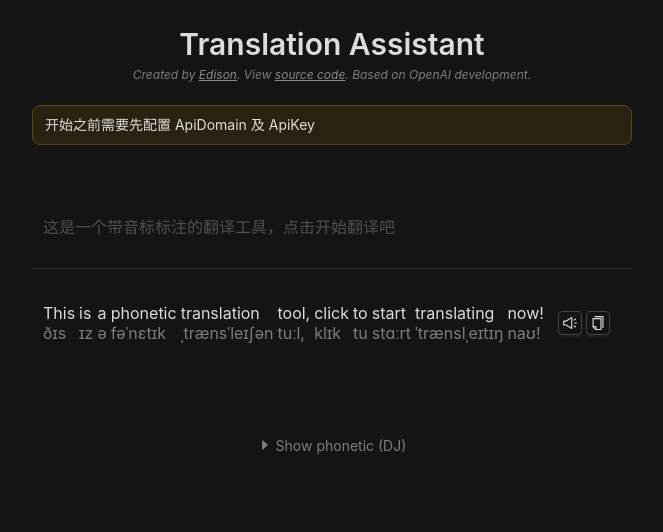
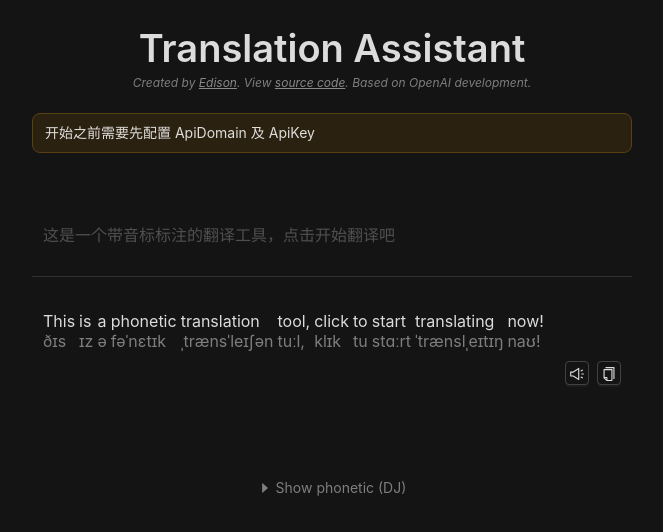
Before and after one commit to HttpStatusOK/translation-assistant, a React (Create React App) app: page / in a window 1280 px wide. Shown: the top 532 px of the page, without its empty margins (308-971 px from the left). Built offline with nearby package versions, Linux system fonts and the light colour scheme.

Commit message:
UI updated

```diff
--- a/src/App.js
+++ b/src/App.js
@@ -1,9 +1,16 @@
 import TextArea from "antd/es/input/TextArea";
-import {Alert, Button, Collapse, Divider, Space, Spin, Tooltip, Typography} from "antd";
+import {Alert, Button, Collapse, Divider, Popover, Space, Spin, Tooltip, Typography} from "antd";
 import {useEffect, useRef, useState} from "react";
 import {useSearchParams} from 'react-router-dom';
 import {isMobile} from 'react-device-detect';
-import {CaretDownOutlined, CaretRightOutlined, CopyOutlined, SoundOutlined} from "@ant-design/icons";
+import {
+  CaretDownOutlined,
+  CaretRightOutlined,
+  CopyOutlined,
+  LoadingOutlined,
+  RedoOutlined,
+  SoundOutlined
+} from "@ant-design/icons";
 import ClipboardJS from "clipboard";
 
 const API_PATH = "/v1/chat/completions";
@@ -44,7 +51,7 @@ const ASSISTANT_PROMPT = `
 字段 "b"：值是一个数组，包含一组对象。每个对象代表一个单词的信息，包含以下字段：
 "w": 代表翻譯成英文後的英語单词，注意：必须翻译成英文
 "p": 代表这个单词的音标，注意：必须是英文单词音标
-"z": 代表这个单词的中文翻译
+"z": 代表这个单词的中文直接翻译，不用关联上下文
 
 1. 请将json压缩后再返回，不要加上任何格式修飾，我只需要返回能被解析的json。
 2. 我犯過很多错误，请不要再犯了：
@@ -212,7 +219,15 @@ function App() {
             }}
           />
           <Divider orientation="right"/>
-          <TranslationDisplay data={resultJSON} loading={loading} />
+          <TranslationDisplay
+            data={resultJSON}
+            loading={loading}
+            isInit={init}
+            retry={() => {
+              setResultJSON(null);
+              fetchData(inputValue);
+            }}
+          />
         </div>
         <div style={{textAlign: "center"}}>
           <div style={{minHeight: 80}}></div>
@@ -242,7 +257,7 @@ function App() {
 const Header = () => {
   return (
     <div style={{ textAlign: "center" }}>
-      <Typography.Title level={2} style={{ marginBottom: 0 }}>Translation Assistant</Typography.Title>
+      <Typography.Title level={1} style={{ marginBottom: 0 }}>Translation Assistant</Typography.Title>
       <div>
         <Typography.Text italic type={"secondary"} style={{ fontSize: 12 }}>Created by&nbsp;
           <Typography.Link
@@ -272,7 +287,7 @@ const Header = () => {
   )
 }
 
-const TranslationDisplay = ({ data, loading }) => {
+const TranslationDisplay = ({ data, loading, retry, isInit }) => {
   const [highLightId, setHighLightId] = useState(null);
 
   const audioRef = useRef(null);
@@ -284,14 +299,29 @@ const TranslationDisplay = ({ data, loading }) => {
 
   return (
     <div style={{ padding: "0 11px" }}>
-      <Spin spinning={loading}>
-        {data && data.a && <Typography.Text type={data.alert && "warning"}>{data.a}</Typography.Text>}
+      {data && data.a &&
+        <>
+          <Typography.Text type={data.alert && "warning"}>{data.a}</Typography.Text>
+          {data.alert && <Typography.Link onClick={retry} style={{ marginLeft: 10 }}>重试</Typography.Link>}
+        </>}
       <div style={{minHeight: 10}}></div>
       <audio ref={audioRef} preload="auto"/>
+      <Spin spinning={loading} indicator={<LoadingOutlined spin/>}>
+        <div style={{minHeight: 38}}>
           {data && data.b &&
             <Space wrap size={[4, 10]}>
               {data.b.map((item, idx) => (
-              <Tooltip title={item.z} key={idx}>
+                <Popover
+                  content={() => (
+                    <>
+                      <Typography.Text>{item.w}</Typography.Text>
+                      <br/>
+                      <Typography.Text>{item.p}</Typography.Text>
+                    </>
+                  )}
+                  title={item.z}
+                  key={idx}
+                >
                   <div
                     style={{cursor: "pointer"}}
                     onClick={() => recitation(item.w)}
@@ -302,14 +332,21 @@ const TranslationDisplay = ({ data, loading }) => {
                       setHighLightId(null)
                     }}
                   >
-                  <Typography.Text style={{lineHeight: 0, fontSize: 16}} mark={highLightId === idx}> {item.w}</Typography.Text>
+                    <Typography.Text style={{lineHeight: 0, fontSize: 16}}
+                                     mark={highLightId === idx}> {item.w}</Typography.Text>
                     <br/>
-                  <Typography.Text style={{lineHeight: 0, fontSize: 16}} type={"secondary"} mark={highLightId === idx}> {item.p}</Typography.Text>
+                    <Typography.Text style={{lineHeight: 0, fontSize: 16}} type={"secondary"}
+                                     mark={highLightId === idx}> {item.p}</Typography.Text>
                   </div>
-              </Tooltip>
+                </Popover>
               ))}
+            </Space>}
+        </div>
+        <div style={{minHeight: 10}}></div>
+        {data && data.b &&
+          <div style={{textAlign: "right"}}>
+            <Space>
               <Button
-              style={{marginLeft: 10}}
                 icon={<SoundOutlined/>}
                 size={"small"}
                 onClick={() => {
@@ -329,7 +366,15 @@ const TranslationDisplay = ({ data, loading }) => {
                 className={"copy_btn"}
                 data-clipboard-text={data.b.map(item => item.w).join(" ")}
               />
-          </Space>}
+              {isInit &&
+                <Button
+                  size={"small"}
+                  icon={<RedoOutlined/>}
+                  onClick={retry}
+                />}
+            </Space>
+          </div>
+        }
       </Spin>
     </div>
   )
```
Lines whose indentation alone changed are shown as unchanged.
